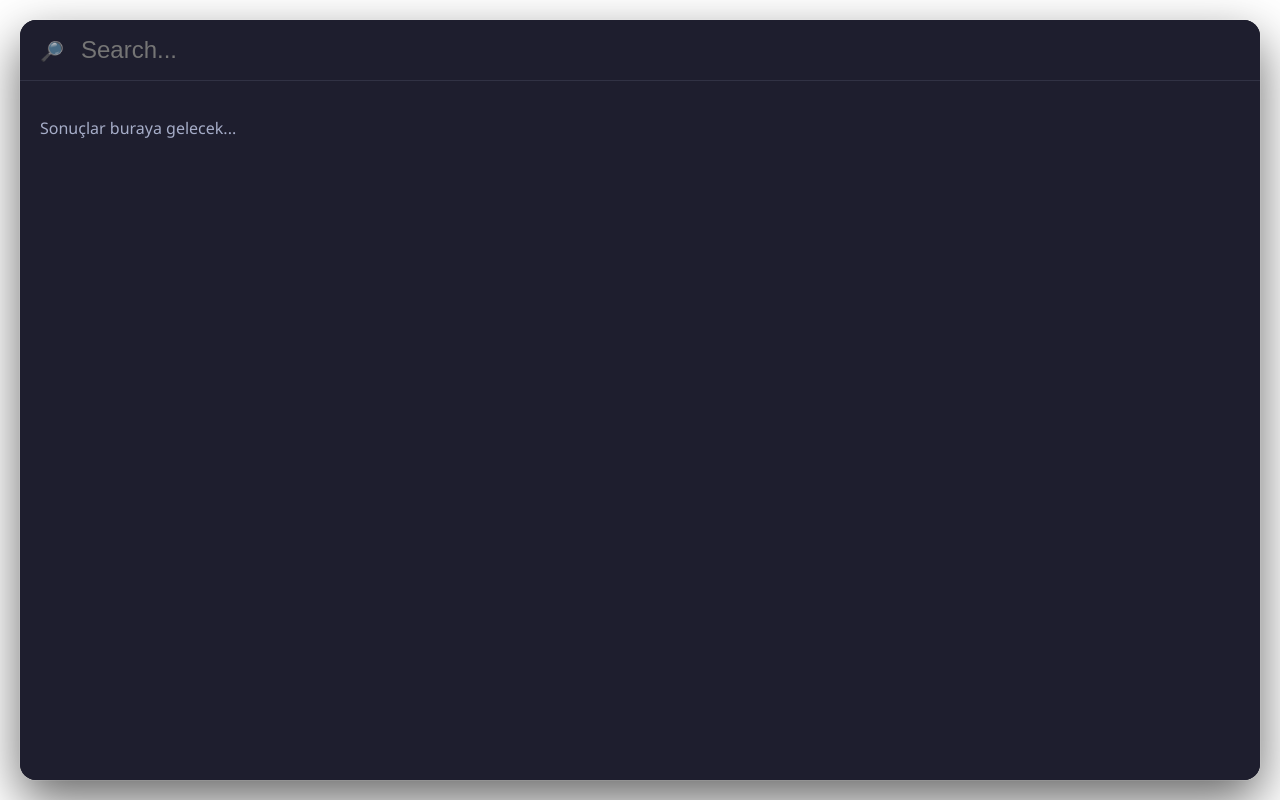
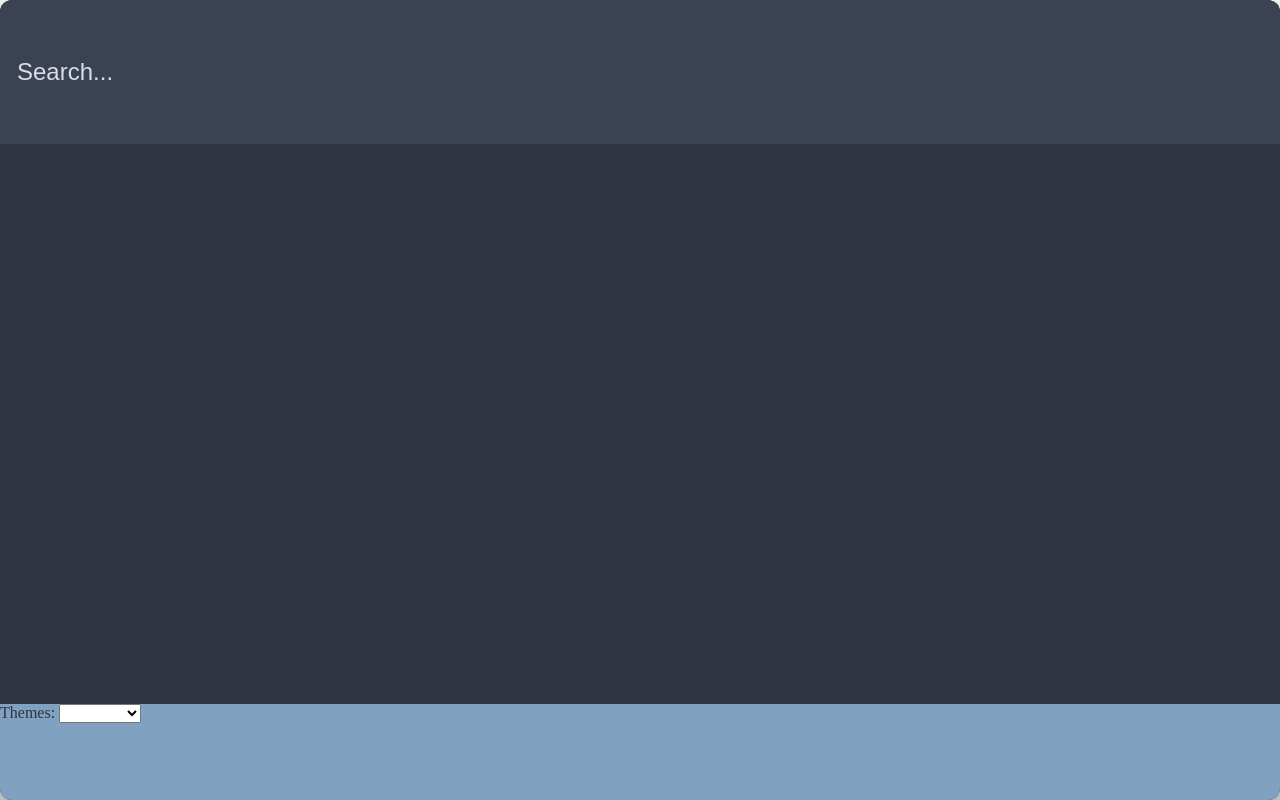
Before and after one commit to ArmutS/SimpleTools, a SvelteKit app: page / in a window 1280 px wide. Built offline with nearby package versions, Linux system fonts and the light colour scheme.

Commit message:
AddThemes

```diff
--- a/src/routes/+page.svelte
+++ b/src/routes/+page.svelte
@@ -1,92 +1,121 @@
 <script lang="ts">
-  // Burası şimdilik boş
+    import { onMount } from "svelte";
+    import "../themes/catpuccin.css";
+    import "../themes/nordic.css";
+
+    let currentTheme = "";
+    function setTheme(themeName: string) {
+        document.documentElement.setAttribute("data-theme", themeName);
+        localStorage.setItem("selected-theme", themeName);
+    }
+    $: if (currentTheme) setTheme(currentTheme);
+
+    onMount(() => {
+        const savedTheme = localStorage.getItem("selected-theme") || "nordic";
+        setTheme(savedTheme);
+    });
 </script>
 
-<main class="launcher-box">
-
-  <div class="search-container">
-    <span class="icon">🔎</span>
-    <input type="text" placeholder="Search..." autoFocus />
+<main class="main">
+    <div class="main-box">
+        <div class="search-box">
+            <input class="search-input" type="search" placeholder="Search..." />
         </div>
-
-  <div class="results-container">
-    <p>Sonuçlar buraya gelecek...</p>
+        <div class="suggestion-box"></div>
+        <div class="options-box">
+            <label for="themes">Themes:</label>
+            <select name="themes" id="themes" bind:value={currentTheme}>
+                <option value="catppuccin">Catpuccin</option>
+                <option value="nordic">Nordic</option>
+            </select>
         </div>
-
+    </div>
 </main>
 
 <style>
-  /* 1. KURAL: html etiketini UNUTMA! */
-  /* html ve body ekranı tamamen kaplamalı ki içindekileri ortalayabilelim */
     :global(html),
     :global(body) {
         margin: 0;
         padding: 0;
         width: 100%;
         height: 100%;
-    /* Arka plan tamamen şeffaf */
         background-color: transparent !important;
-    /* İçeriği (Launcher'ı) tam ortaya hizala */
         display: flex;
         justify-content: center;
         align-items: center;
-    /* Font */
-    font-family: 'Segoe UI', sans-serif;
         overflow: hidden;
     }
 
-  /* 2. KURAL: Launcher Kutusu */
-  .launcher-box {
+    .main {
+        box-sizing: border-box;
+        width: 100%;
+        height: 100%;
+        display: flex;
+    }
+
+    .main-box {
+        box-sizing: border-box;
+        width: 100%;
+        height: 100%;
+
         display: flex;
         flex-direction: column;
 
-    /* Genişlik %100 olsun ama kenarlardan 20px boşluk kalsın (Gölge kesilmesin diye) */
-    width: calc(100% - 40px);
-    height: calc(100% - 40px);
+        background-color: var(--bg-app);
+        color: var(--text-main);
 
-    /* Catppuccin Base Rengi (Kırmızı yerine bunu kullan) */
-    background-color: #1e1e2e;
+        border-radius: 12px;
+        overflow: hidden;
+        border: 1px solid var(--border-color);
 
-    border-radius: 16px; /* Köşeleri yuvarlat */
-    overflow: hidden;    /* İçerik taşmasın */
-
-    /* CSS Gölgesi (Rust'ta kapattığımız için burası şart) */
         box-shadow:
-      0 0 0 1px rgba(255, 255, 255, 0.1),  /* İnce kenarlık */
-      0 20px 50px rgba(0, 0, 0, 0.6);      /* Derinlik gölgesi */
+            0 0 0 1px rgba(255, 255, 255, 0.05),
+            0 20px 50px rgba(0, 0, 0, 0.6);
     }
 
-  /* 3. Arama Alanı */
-  .search-container {
-    height: 60px;
+    .search-box {
+        box-sizing: border-box;
+        width: 100%;
+        height: 18%;
+
+        background-color: var(--bg-input);
+        border-bottom: 1px solid var(--border-color);
+
         display: flex;
         align-items: center;
-    padding: 0 20px;
-    background-color: #1e1e2e;
-    border-bottom: 1px solid #313244; /* Altına ince çizgi */
+        padding: 0 15px;
     }
 
-  .icon {
-    font-size: 1.2rem;
-    margin-right: 15px;
-    opacity: 0.7;
-  }
-
-  input {
+    .search-input {
         width: 100%;
         height: 100%;
+
         background: transparent;
         border: none;
         outline: none;
+
         font-size: 1.5rem;
-    color: #cdd6f4; /* Yazı rengi */
+        color: var(--text-main);
     }
 
-  /* 4. Sonuç Alanı */
-  .results-container {
-    flex-grow: 1; /* Kalan boşluğu doldur */
-    background-color: #1e1e2e;
-    padding: 20px;
-    color: #a6adc8;
+    .search-input::placeholder {
+        color: var(--text-muted);
+    }
+
+    .suggestion-box {
+        box-sizing: border-box;
+        width: 100%;
+        height: 70%;
+
+        background-color: var(--bg-suggestion);
+    }
+
+    .options-box {
+        box-sizing: border-box;
+        width: 100%;
+        height: 12%;
+
+        background-color: var(--bg-options);
+        color: var(--options-text);
     }
 </style>
--- /dev/null
+++ b/src/themes/catpuccin.css
@@ -0,0 +1,9 @@
+[data-theme="catppuccin"] {
+    --bg-app: #1e1e2e;
+    --bg-input: #181825;
+    --bg-options: #a6adc8;
+    --options-text: #181825;
+    --text-main: #cdd6f4;
+    --text-muted: #a6adc8;
+    --border-subtle: rgba(255, 255, 255, 0.1);
+}
--- /dev/null
+++ b/src/themes/nordic.css
@@ -0,0 +1,9 @@
+[data-theme="nordic"] {
+    --bg-app: #2e3440;
+    --bg-input: #3b4252;
+    --bg-options: #81a1c1; /* Nordic Blue */
+    --options-text: #2e3440; /* Nordic Blue */
+    --text-main: #eceff4;
+    --text-muted: #d8dee9;
+    --border-subtle: rgba(236, 239, 244, 0.1);
+}
```
Also changed, not shown: 1 other file (tests, documents, lock files or other folders). Lines whose indentation alone changed are shown as unchanged.
